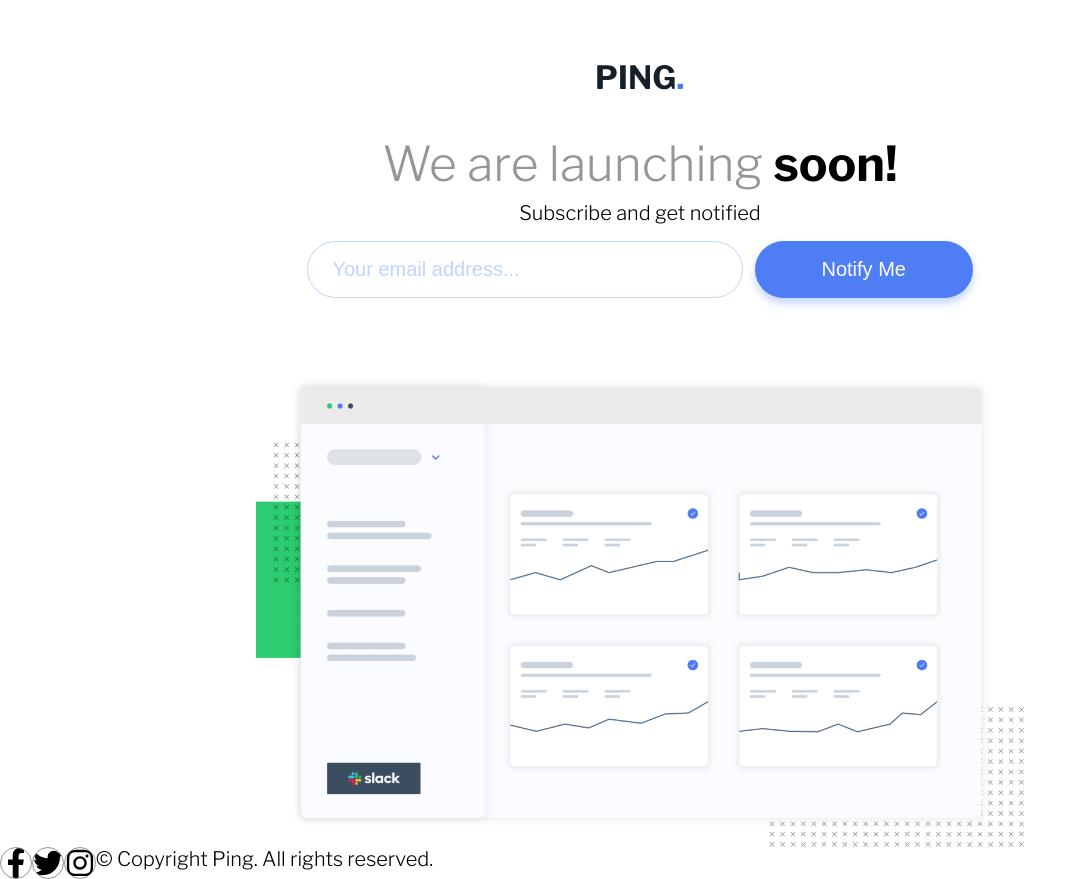
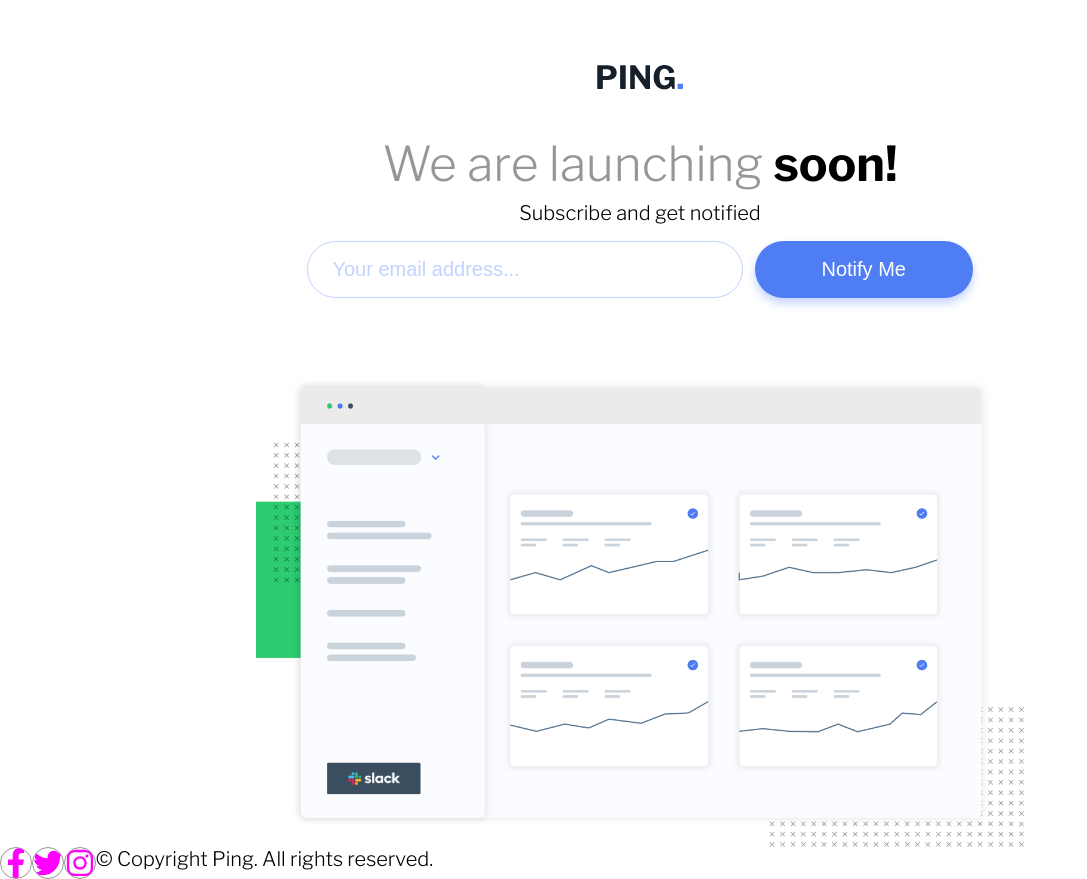
Before and after one commit to lilKriT/ping-single-column-coming-soon-page, a plain HTML site: page index.html in a window 1280 px wide. Shown: the whole page, without its empty margins (0-1087 px from the left). Drawn offline with nearby package versions, Linux system fonts and the light colour scheme.

Commit message:
Removed icon files.

```diff
--- a/index.html
+++ b/index.html
@@ -33,9 +33,32 @@
 
     <footer>
       <!-- Icons -->
-      <img src="icons/facebook-f-brands.svg" alt="" />
-      <img src="icons/twitter-brands.svg" alt="" />
-      <img src="icons/instagram-brands.svg" alt="" />
+      <div class="social-media">
+        <!-- Facebook -->
+        <svg xmlns="http://www.w3.org/2000/svg" viewBox="0 0 320 512">
+          <!--! Font Awesome Pro 6.1.1 by @fontawesome - https://fontawesome.com License - https://fontawesome.com/license (Commercial License) Copyright 2022 Fonticons, Inc. -->
+          <path
+            d="M279.14 288l14.22-92.66h-88.91v-60.13c0-25.35 12.42-50.06 52.24-50.06h40.42V6.26S260.43 0 225.36 0c-73.22 0-121.08 44.38-121.08 124.72v70.62H22.89V288h81.39v224h100.17V288z"
+          />
+        </svg>
+
+        <!-- Twitter -->
+        <svg xmlns="http://www.w3.org/2000/svg" viewBox="0 0 512 512">
+          <!--! Font Awesome Pro 6.1.1 by @fontawesome - https://fontawesome.com License - https://fontawesome.com/license (Commercial License) Copyright 2022 Fonticons, Inc. -->
+          <path
+            d="M459.37 151.716c.325 4.548.325 9.097.325 13.645 0 138.72-105.583 298.558-298.558 298.558-59.452 0-114.68-17.219-161.137-47.106 8.447.974 16.568 1.299 25.34 1.299 49.055 0 94.213-16.568 130.274-44.832-46.132-.975-84.792-31.188-98.112-72.772 6.498.974 12.995 1.624 19.818 1.624 9.421 0 18.843-1.3 27.614-3.573-48.081-9.747-84.143-51.98-84.143-102.985v-1.299c13.969 7.797 30.214 12.67 47.431 13.319-28.264-18.843-46.781-51.005-46.781-87.391 0-19.492 5.197-37.36 14.294-52.954 51.655 63.675 129.3 105.258 216.365 109.807-1.624-7.797-2.599-15.918-2.599-24.04 0-57.828 46.782-104.934 104.934-104.934 30.213 0 57.502 12.67 76.67 33.137 23.715-4.548 46.456-13.32 66.599-25.34-7.798 24.366-24.366 44.833-46.132 57.827 21.117-2.273 41.584-8.122 60.426-16.243-14.292 20.791-32.161 39.308-52.628 54.253z"
+          />
+        </svg>
+
+        <!-- Instagram -->
+        <svg xmlns="http://www.w3.org/2000/svg" viewBox="0 0 448 512">
+          <!--! Font Awesome Pro 6.1.1 by @fontawesome - https://fontawesome.com License - https://fontawesome.com/license (Commercial License) Copyright 2022 Fonticons, Inc. -->
+          <path
+            d="M224.1 141c-63.6 0-114.9 51.3-114.9 114.9s51.3 114.9 114.9 114.9S339 319.5 339 255.9 287.7 141 224.1 141zm0 189.6c-41.1 0-74.7-33.5-74.7-74.7s33.5-74.7 74.7-74.7 74.7 33.5 74.7 74.7-33.6 74.7-74.7 74.7zm146.4-194.3c0 14.9-12 26.8-26.8 26.8-14.9 0-26.8-12-26.8-26.8s12-26.8 26.8-26.8 26.8 12 26.8 26.8zm76.1 27.2c-1.7-35.9-9.9-67.7-36.2-93.9-26.2-26.2-58-34.4-93.9-36.2-37-2.1-147.9-2.1-184.9 0-35.8 1.7-67.6 9.9-93.9 36.1s-34.4 58-36.2 93.9c-2.1 37-2.1 147.9 0 184.9 1.7 35.9 9.9 67.7 36.2 93.9s58 34.4 93.9 36.2c37 2.1 147.9 2.1 184.9 0 35.9-1.7 67.7-9.9 93.9-36.2 26.2-26.2 34.4-58 36.2-93.9 2.1-37 2.1-147.8 0-184.8zM398.8 388c-7.8 19.6-22.9 34.7-42.6 42.6-29.5 11.7-99.5 9-132.1 9s-102.7 2.6-132.1-9c-19.6-7.8-34.7-22.9-42.6-42.6-11.7-29.5-9-99.5-9-132.1s-2.6-102.7 9-132.1c7.8-19.6 22.9-34.7 42.6-42.6 29.5-11.7 99.5-9 132.1-9s102.7-2.6 132.1 9c19.6 7.8 34.7 22.9 42.6 42.6 11.7 29.5 9 99.5 9 132.1s2.7 102.7-9 132.1z"
+          />
+        </svg>
+      </div>
+
       &copy; Copyright Ping. All rights reserved.
     </footer>
   </body>
--- a/style.css
+++ b/style.css
@@ -112,9 +112,14 @@ footer {
   display: flex;
 }
 
-footer > img {
+footer .social-media {
+  display: flex;
+}
+
+footer .social-media svg {
   width: 32px;
   height: 32px;
   border: var(--gray) 1px solid;
   border-radius: 100px;
+  fill: magenta;
 }
```
Also changed, not shown: icons/facebook-f-brands.svg (deleted), icons/instagram-brands.svg (deleted), icons/twitter-brands.svg (deleted).
